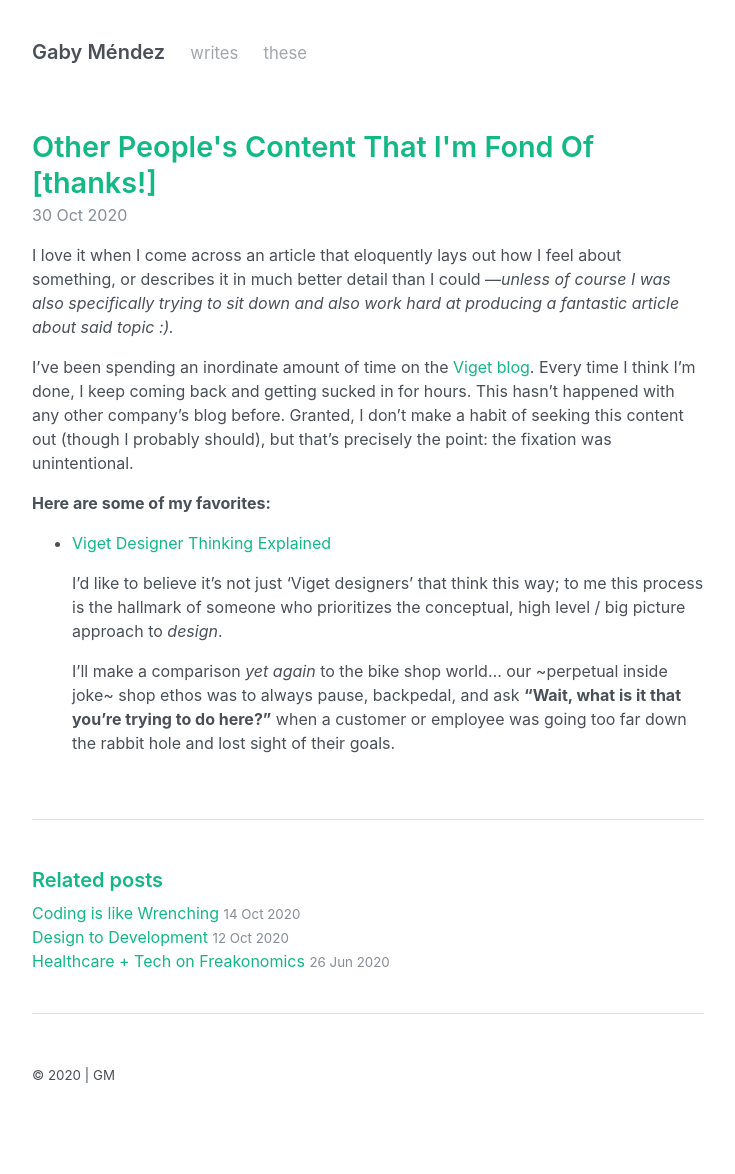
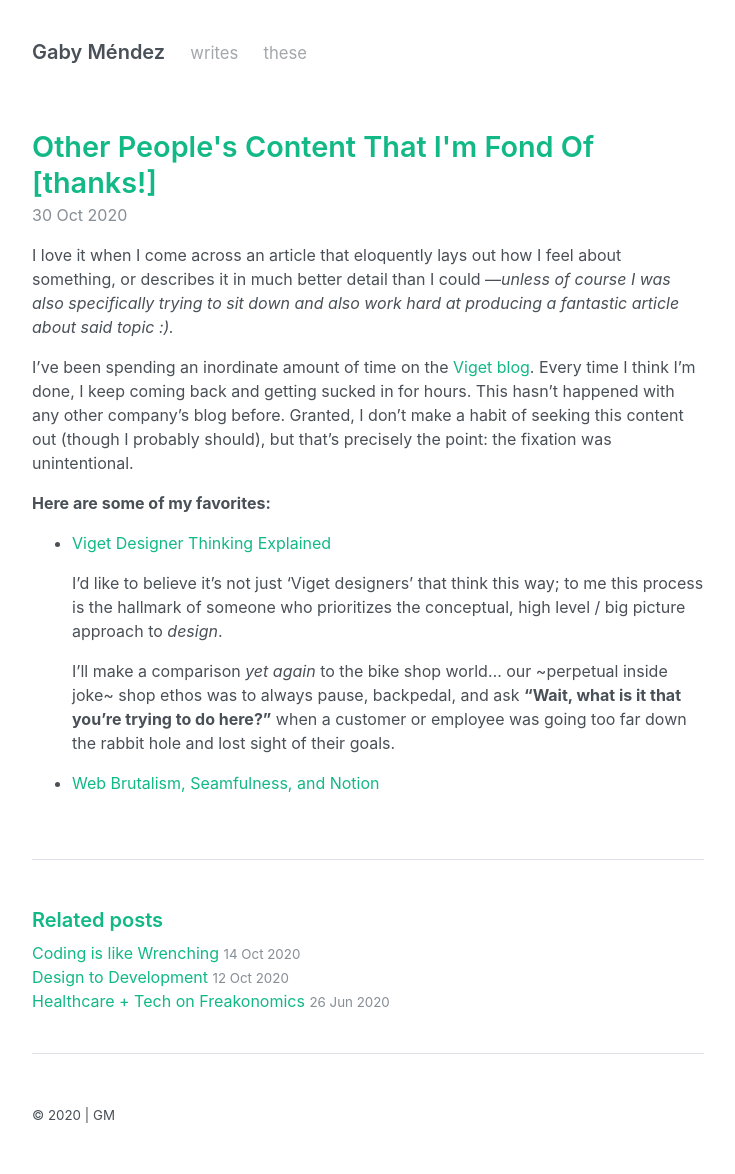
Before and after one commit to gabichuelas/gabichuelas.github.io, a Jekyll site: the page built from _posts/2020-10-30-viget-blog-links.md, in a window 1280 px wide. Shown: the whole page, without its empty margins (272-1007 px from the left). Built offline with Jekyll 4.4.1, drawn with Linux system fonts in a browser that asks for light colours; before the commit the page ends 1134 px from its top, so only the background shows below that.

Commit message:
Add another link to viget post

```diff
--- a/_posts/2020-10-30-viget-blog-links.md
+++ b/_posts/2020-10-30-viget-blog-links.md
@@ -14,3 +14,5 @@ I've been spending an inordinate amount of time on the [Viget blog](https://www.
   I'd like to believe it's not just 'Viget designers' that think this way; to me this process is the hallmark of someone who prioritizes the conceptual, high level / big picture approach to _design_.
 
   I'll make a comparison _yet again_ to the bike shop world... our ~perpetual inside joke~ shop ethos was to always pause, backpedal, and ask **"Wait, what is it that you're trying to do here?"** when a customer or employee was going too far down the rabbit hole and lost sight of their goals.
+
+- [Web Brutalism, Seamfulness, and Notion](https://www.viget.com/articles/web-brutalism-seamfulness-and-notion/)
```
